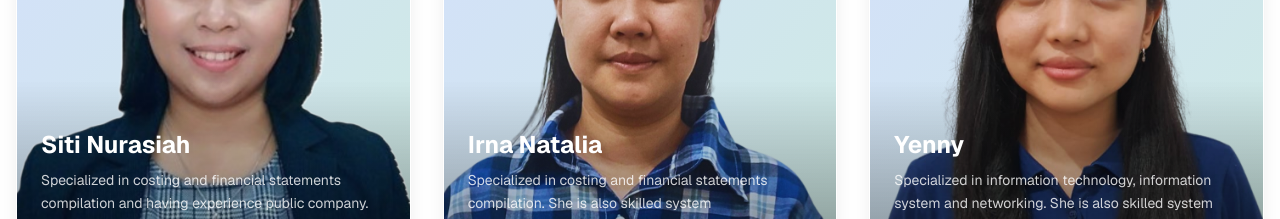
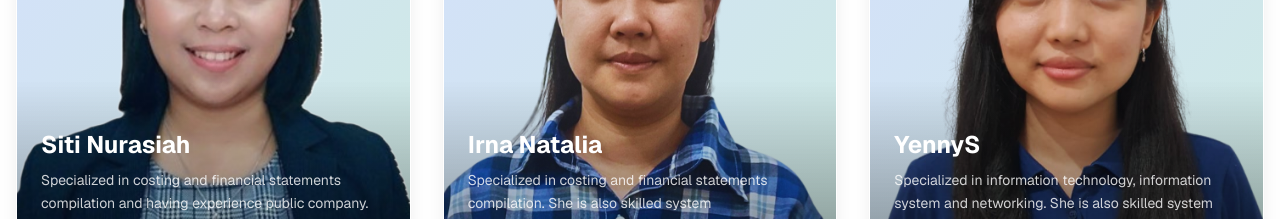
Before and after one commit to m0pLD/Website, a Next.js app: page /team in a window 1280 px wide. Shown: the part 1620-1839 px from the top of the page. Built offline with nearby package versions, Linux system fonts and the light colour scheme.

Commit message:
fix team

```diff
--- a/data/teamData.ts
+++ b/data/teamData.ts
@@ -97,7 +97,7 @@ export const teamMembers = [
   },
   {
     id: 10,
-    name: "Yenny",
+    name: "YennyS",
     image: "/images/team/yenny.png",
     description:
       "Specialized in information technology, information system and networking. She is also skilled system implementation from Malaysian software.",
--- a/next.config.js
+++ b/next.config.js
@@ -8,7 +8,10 @@ const nextConfig = {
   images: {
     deviceSizes: [640, 750, 828, 1080, 1200],
     imageSizes: [16, 32, 48, 64, 96, 128, 256, 384],
-    formats: ['image/webp'],
+    formats: ["image/webp"],
+    domains: [
+      "https://deploy-website-git-master-rengganabaktas-projects.vercel.app/",
+    ],
   },
 };
 
```
